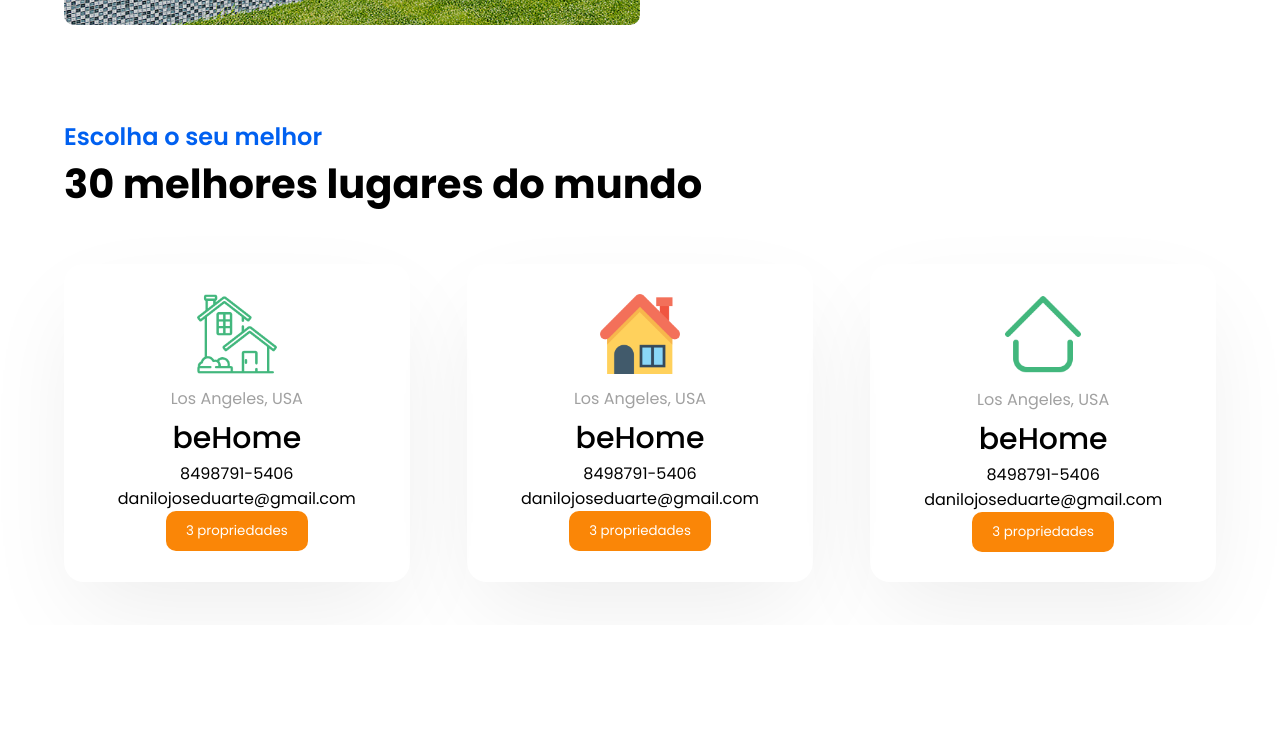
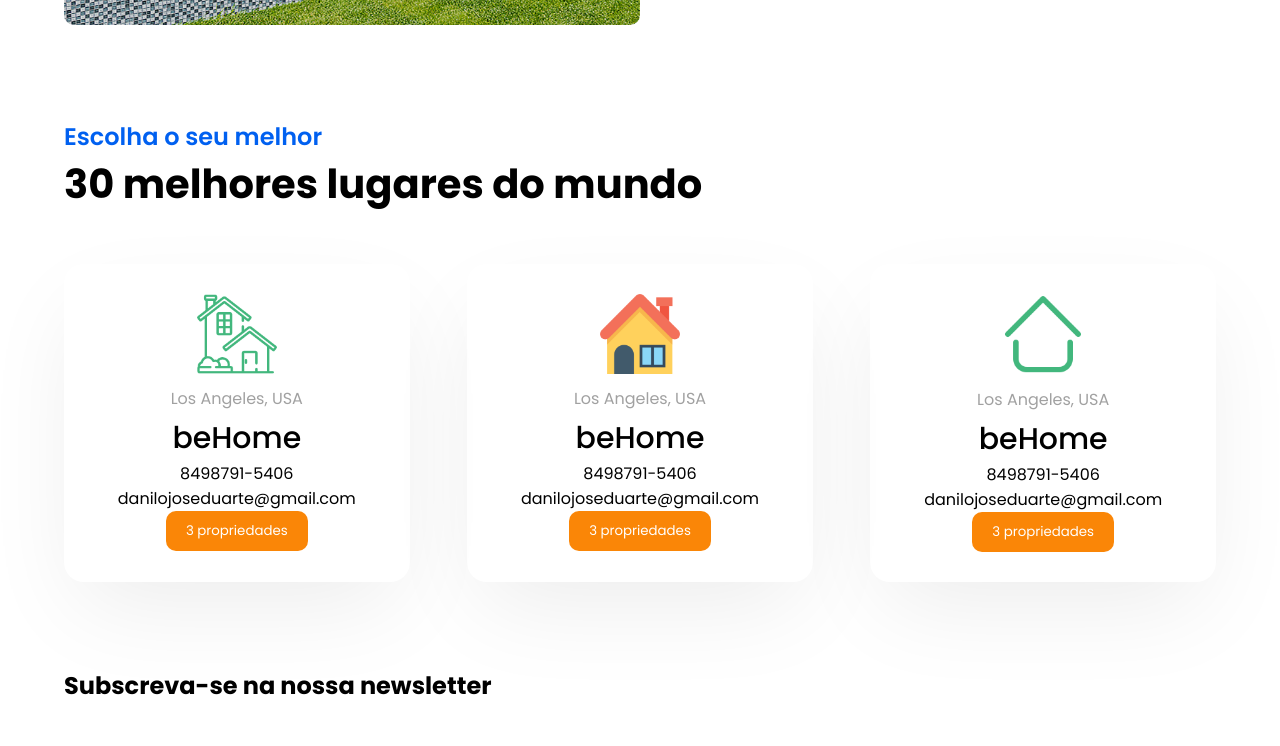
Before and after one commit to danilojduarte/WebSiteResponsivo, a plain HTML site: page index.html in a window 1280 px wide. Shown: the part 1806-2552 px from the top of the page. Before the commit the page ends 2431 px from the top, so only its background shows below. Drawn offline with Linux system fonts and the light colour scheme.

Commit message:
Gerado section newsletter

```diff
--- a/index.html
+++ b/index.html
@@ -176,6 +176,14 @@
         </div>
     </section>
 
+    <!-- Section Newsletter-->
+    <section class="newsletter">
+        <div class="container">
+            <div class="box__newsletter">
+                <h2>Subscreva-se na nossa newsletter</h2>
+            </div>
+        </div>
+    </section>
 
 
 
```
